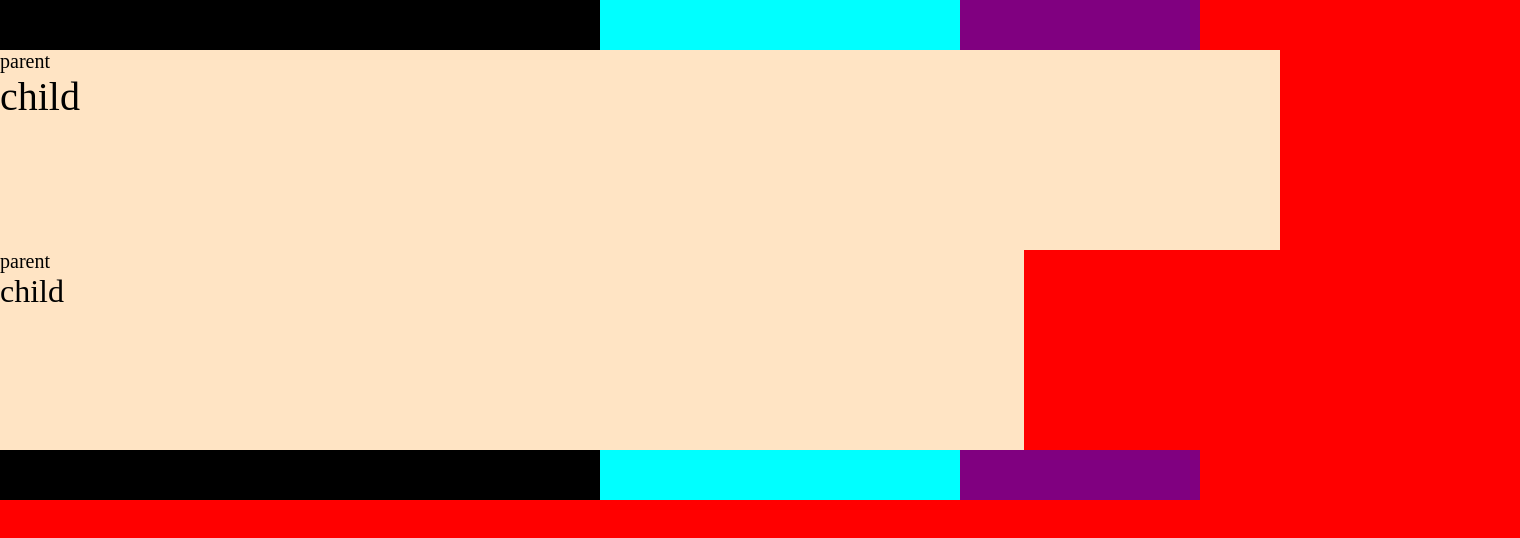
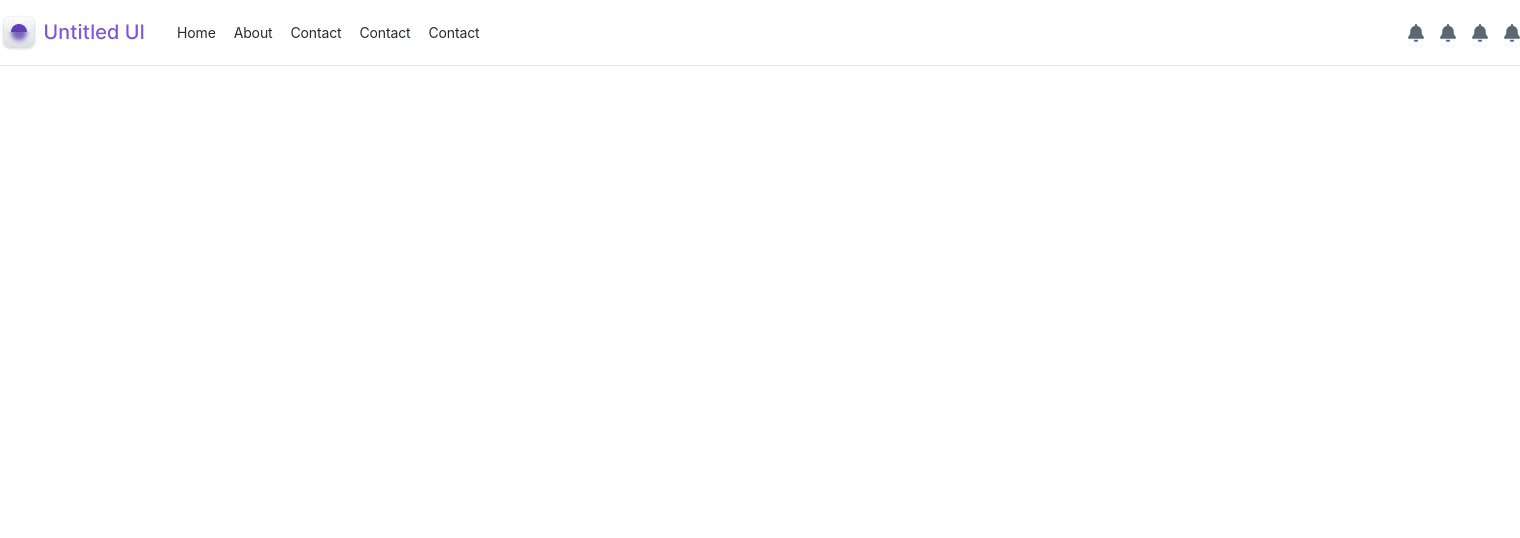
Before and after one commit to Baktybeks/geeks-52, a plain HTML site: page lesson1/index.html in a window 1280 px wide. Shown: the whole page, 1520 px wide, since content can reach past the window. Drawn offline with Linux system fonts and the light colour scheme.

Commit message:
lesson1 finish

```diff
--- a/lesson1/index.html
+++ b/lesson1/index.html
@@ -6,30 +6,51 @@
     <link rel="stylesheet" href="./style.css">
 </head>
 <body>
-<div class="block">
-    <div class="block1"></div>
-    <div class="block2"></div>
-    <div class="block3"></div>
+<header>
+    <div class="left">
+        <img src="./img/LogoWrap.png" alt="LogoWrap">
+        <nav>
+            <ul>
+                <li><a href="#">Home</a></li>
+                <li><a href="#">About</a></li>
+                <li><a href="#">Contact</a></li>
+                <li><a href="#">Contact</a></li>
+                <li><a href="#">Contact</a></li>
+            </ul>
+        </nav>
+    </div>
+    <div class="right">
+        <img src="./img/Frame.svg" alt="Frame">
+        <img src="./img/Frame.svg" alt="Frame">
+        <img src="./img/Frame.svg" alt="Frame">
+        <img src="./img/Frame.svg" alt="Frame">
+        <img src="./img/burger.svg" alt="burger" class="burger">
+    </div>
+</header>
+<!--<div class="block">-->
+<!--    <div class="block1"></div>-->
+<!--    <div class="block2"></div>-->
+<!--    <div class="block3"></div>-->
 
-</div>
-<div class="parent">
-    parent
-    <div class="child">
-        child
-    </div>
-</div>
-<div class="parent1">
-    parent
-    <div class="child1">
-        child
-    </div>
-</div>
-<div class="block">
-    <div class="block1"></div>
-    <div class="block2"></div>
-    <div class="block3"></div>
+<!--</div>-->
+<!--<div class="parent">-->
+<!--    parent-->
+<!--    <div class="child">-->
+<!--        child-->
+<!--    </div>-->
+<!--</div>-->
+<!--<div class="parent1">-->
+<!--    parent-->
+<!--    <div class="child1">-->
+<!--        child-->
+<!--    </div>-->
+<!--</div>-->
+<!--<div class="block">-->
+<!--    <div class="block1"></div>-->
+<!--    <div class="block2"></div>-->
+<!--    <div class="block3"></div>-->
 
-</div>
+<!--</div>-->
 
 </body>
 </html>
--- a/lesson1/style.scss
+++ b/lesson1/style.scss
@@ -2,26 +2,26 @@
   margin: 0;
   padding: 0;
 }
+//
+//body {
+//  background-color: red;
+//}
 
-body {
-  background-color: red;
-}
-
-@media screen and (max-width: 800px) {
-  body {
-    background-color: blue;
-  }
-}
-@media screen and (max-width: 600px) {
-  body {
-    background-color: green;
-  }
-}
-@media screen and (max-width: 400px) {
-  body {
-    background-color: yellow;
-  }
-}
+//@media screen and (max-width: 800px) {
+//  body {
+//    background-color: blue;
+//  }
+//}
+//@media screen and (max-width: 600px) {
+//  body {
+//    background-color: green;
+//  }
+//}
+//@media screen and (max-width: 400px) {
+//  body {
+//    background-color: yellow;
+//  }
+//}
 
 .parent {
   width: 100%;
@@ -71,3 +71,55 @@ body {
   height: 50px;
   background-color: purple;
 }
+
+header {
+  border-bottom: 1px solid #e5e9eb;
+  width: 1520px;
+  height: 65px;
+  display: flex;
+  justify-content: space-between;
+  align-items: center;
+  .left,
+  .right{
+    display: flex;
+    align-items: center;
+  }
+  .left {
+    gap: 32px;
+    ul {
+      display: flex;
+      gap: 18px;
+      align-items: center;
+      li {
+        list-style: none;
+        a {
+          text-decoration: none;
+          font-family: "Inter", sans-serif;
+          font-weight: 400;
+          font-size: 14px;
+          line-height: 171%;
+          letter-spacing: -0.01em;
+          color: #252c32;
+        }
+      }
+
+    }
+  }
+  .right {
+    gap: 16px;
+  }
+}
+
+.burger {
+  display: none;
+}
+
+@media screen and (max-width: 960px) {
+  nav {
+    display: none;
+  }
+  .burger {
+    display: block;
+  }
+
+}
```
Also changed, not shown: lesson1/img/Frame.svg (added), lesson1/img/LogoWrap.png (added), lesson1/img/burger.svg (added), lesson1/style.css.
